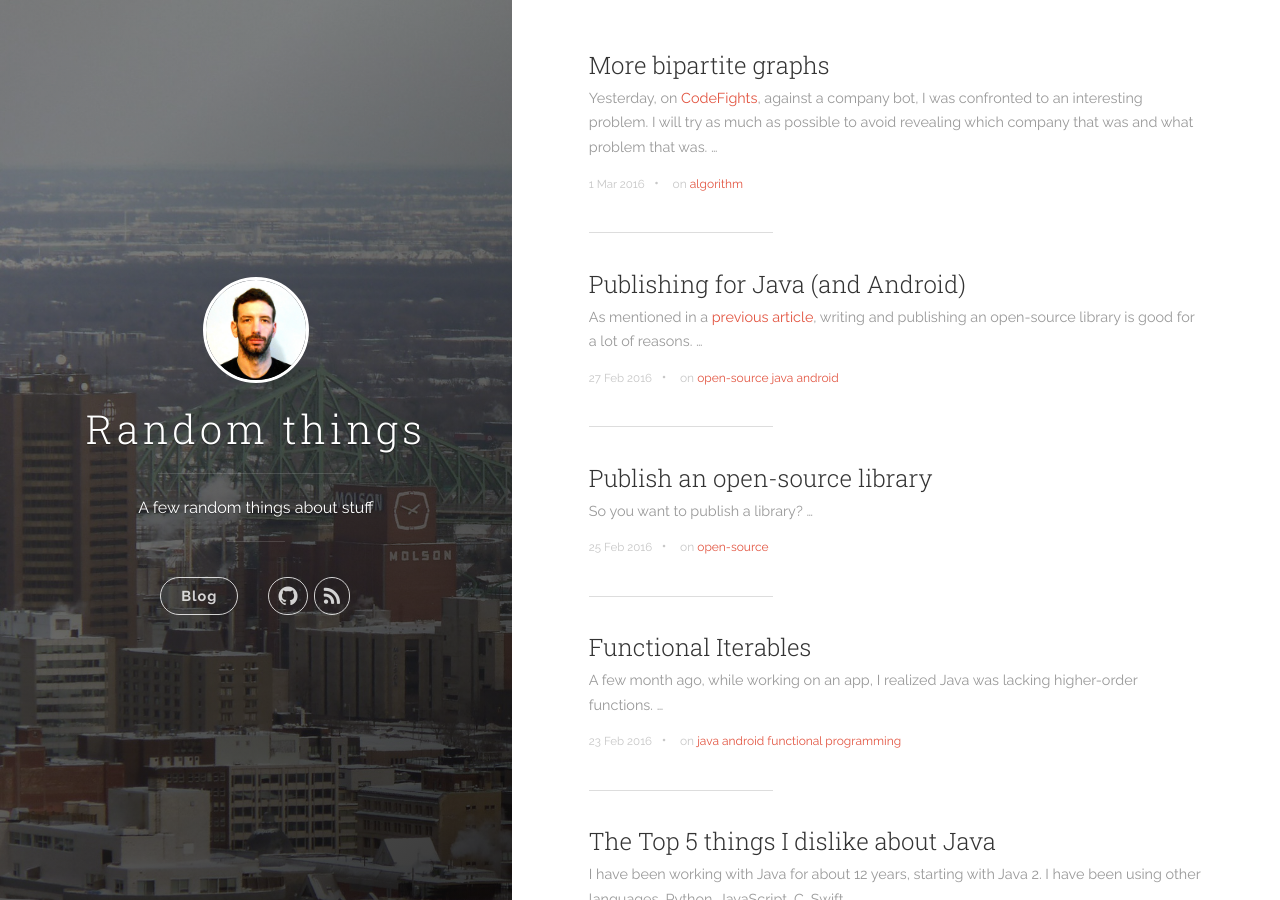
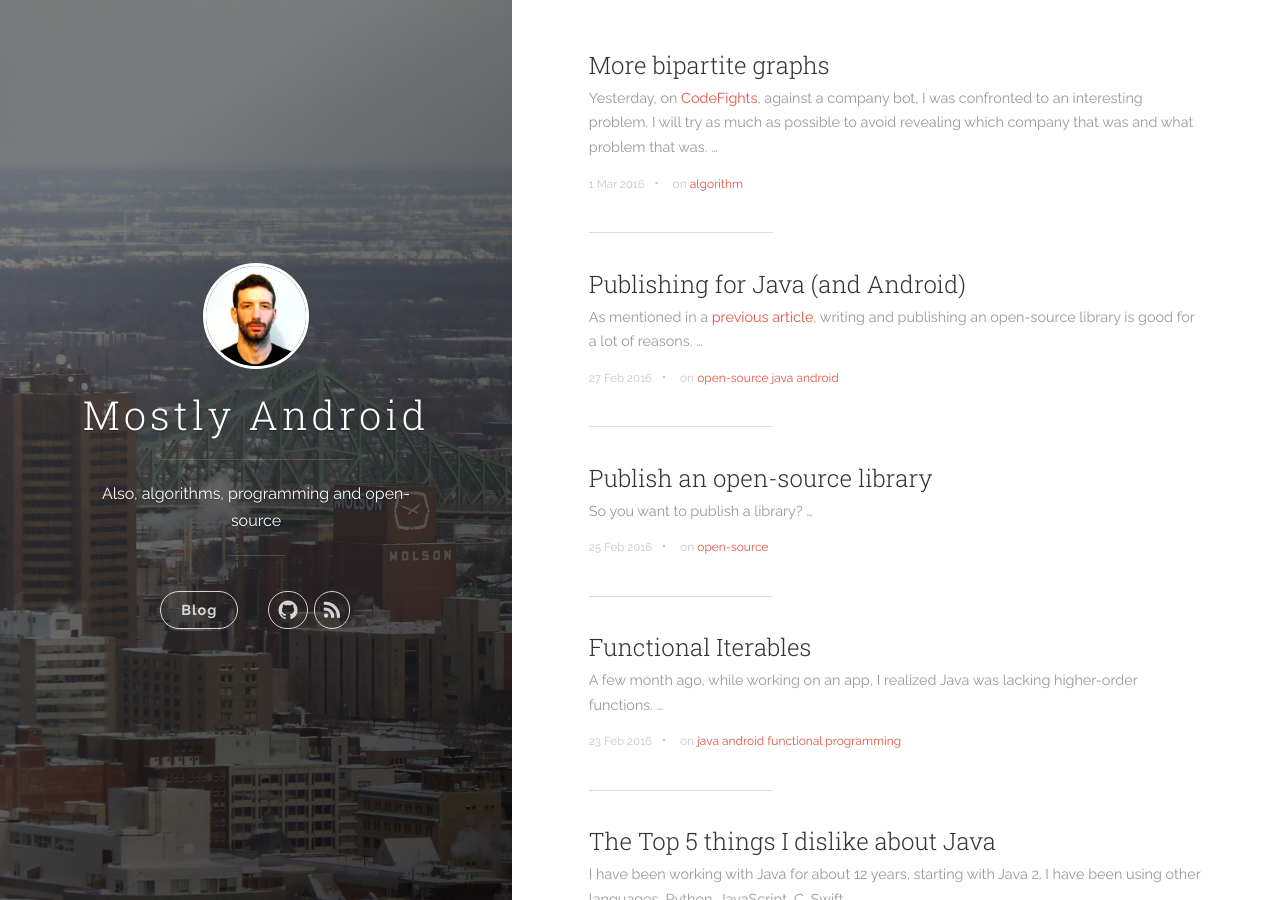
Before and after one commit to smaspe/smaspe.github.io, a Jekyll site: the page built from index.html, in a window 1280 px wide and 900 px high. Built offline with Jekyll 4.4.1, drawn with Linux system fonts in a browser that asks for light colours; the list of posts is cut into pages by our own code.

Commit message:
Rename. Because why not

```diff
--- a/_config.yml
+++ b/_config.yml
@@ -1,6 +1,6 @@
 # Site settings
-title: Random things
-description: A few random things about stuff
+title: Mostly Android
+description: Also, algorithms, programming and open-source
 baseurl: '/'
 url: 'https://smaspe.github.io'
 google_analytics: 'UA-73376281-1'
```
